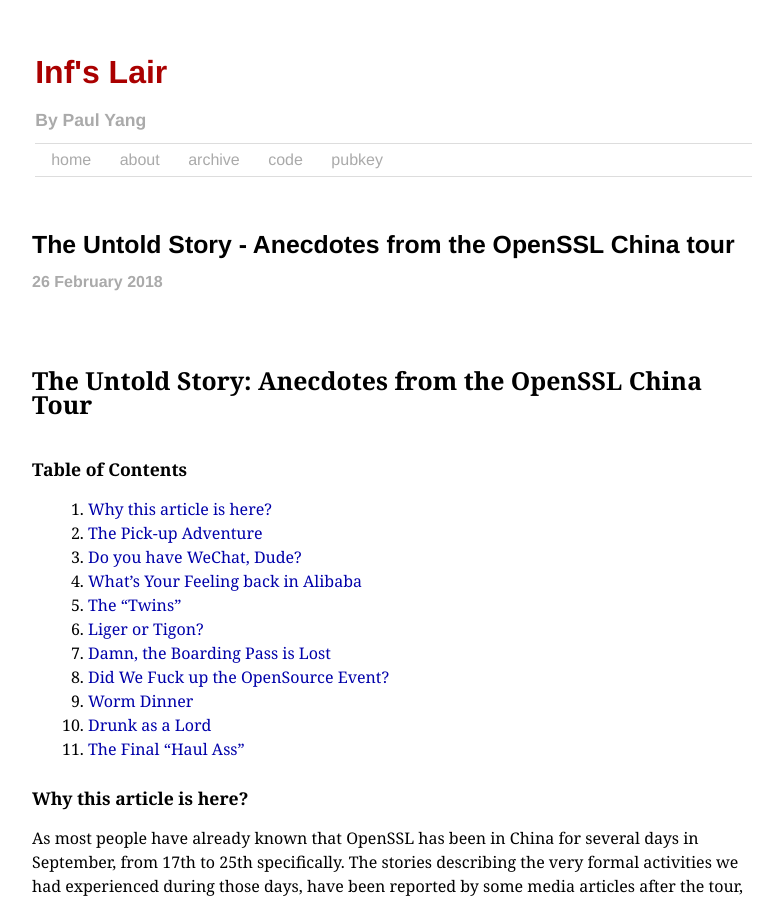
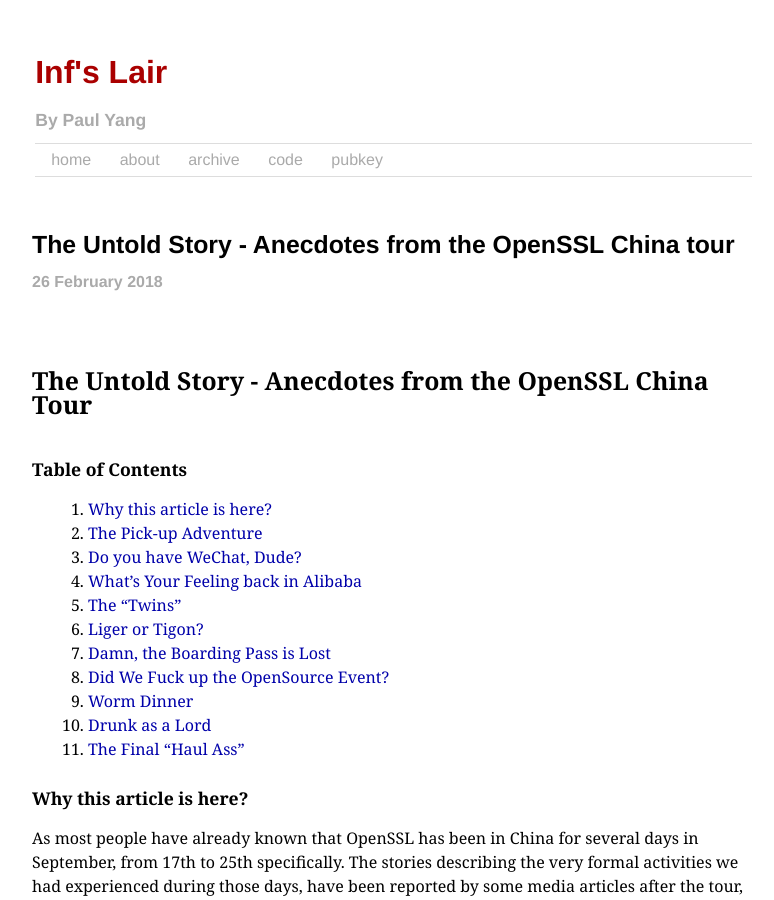
Before and after one commit to InfoHunter/infohunter.github.io, a Jekyll site: the page built from _posts/2018-02-25-the-untold-story-en.markdown, in a window 1280 px wide and 900 px high. Shown: the whole window, without its empty margins (248-1022 px from the left). Built offline with Jekyll 4.4.1, drawn with Linux system fonts in a browser that asks for light colours; some of the changed text lies outside the part shown.

Commit message:
fix nits

```diff
--- a/_posts/2018-02-25-the-untold-story-en.markdown
+++ b/_posts/2018-02-25-the-untold-story-en.markdown
@@ -4,7 +4,7 @@ title: The Untold Story - Anecdotes from the OpenSSL China tour
 date: 2018-02-25 24:00:00
 ---
 
-# The Untold Story: Anecdotes from the OpenSSL China Tour
+# The Untold Story - Anecdotes from the OpenSSL China Tour
 
 ## Table of Contents
 
@@ -74,7 +74,7 @@ It's very interested when we took a tour in Huawei's exhibition center - a place
 
 <span id="5-2"><img src="/images/anecdotes/5-2.jpg" alt="twins" /></span>
 
-> The "twins"
+_The "Twins"_
 
 This is funny and it reminded people of a 1988 movie with the name 'Twins'. The game was about shooting zombies and it was very entertaining even just to watch the players shooting to the air for audience.
 
@@ -92,25 +92,25 @@ And we also had the chance to feed the big cats in a well ‘armoured’ bus, th
 
 <span id="6-2"><img src="/images/anecdotes/6-2.jpg" alt="armoured bus" /></span>
 
-> The bus we were in
+_The bus we were in_
 
 The driver drove the bus into the 'free-ranging' area. Everyone in the bus had a fork and a piece of chicken leg - which was used to feed the tigon/liger/tigers.
 
 <span id="6-3"><img src="/images/anecdotes/6-3.jpg" alt="park gate" /></span>
 
-> The portal to the wild, Jurassic Park?
+_The portal to the wild, Jurassic Park?_
 
 Actually it was a little tricky to feed the big cats - the best method was to ‘seduce’ the big cats with the chicken and didn't put it too close to them, thus the big cats would cling to the safety nets of the bus and people inside could have more time to watch them.
 
 <span id="6-4"><img src="/images/anecdotes/6-4.jpg" alt="Liger or Tigon" /></span>
 
-> I think this should be a Tigon
+_I think this should be a Tigon_
 
 If you put the chicken too close to them, they would have the chicken and kept far from the bus - but in practice, it was hard to achieve this so we ran out of chicken quickly.
 
 <span id="6-5"><img src="/images/anecdotes/6-5.jpg" alt="Tiger" /></span>
 
-> This is a real tiger
+_This is a real tiger_
 
 ## Damn, the Boarding Pass is Lost
 
@@ -118,7 +118,7 @@ On 21 September, we left Shenzhen and headed to Beijing. An adventure happened i
 
 <span id="7-1"><img src="/images/anecdotes/7-1.jpg" alt="at the airport" /></span>
 
-> Moment that I still had my boarding pass
+_Moment that I still had my boarding pass_
 
 I went to the boarding gate to ask if I could use the ID card for boarding, the answer was negative and I had to go to the counter of Shenzhen Airlines to reprint the boarding pass - the counter located several hundreds meters away from the gate and it was only 15 minutes before the gate got closed.
 
@@ -128,7 +128,7 @@ It felt good to see the night of Beijing with all other guys! It was more scared
 
 <span id="7-2"><img src="/images/anecdotes/7-2.jpg" alt="Arrival in beijing" /></span>
 
-> Arrival in beijing
+_Arrival in Beijing_
 
 Postscript: Several days later when I got home and cleared up my backpack, I found the 'lost' boarding pass at the bottom of my backpack. Damn it, I should be more careful.
 
@@ -138,19 +138,19 @@ In Beijing we had lots of work. And the most important agenda would be the open
 
 <span id="8-1"><img src="/images/anecdotes/8-1.jpg" alt="Meeting with BaishanCloud" /></span>
 
-> Meeting in BaishanCloud office
+_Meeting in BaishanCloud office_
 
 We actually didn't know what we prepared interested the audience or not. And we didn't know if the simultaneous interpretation service in the saloon was good or not. It was not easy for the audience to have a most-English open source event.
 
 <span id="8-2"><img src="/images/anecdotes/8-2.jpg" alt="Preparing" /></span>
 
-> Preparing
+_Preparing_
 
 Everyone didn't know if we would mess up the presentations or not. If no one likes to ask questions or doesn't understand the speech well, that would a catastrophe. Lots of media persons awaited for writing report there, I hoped the atmosphere could be 'hot'.
 
 <span id="8-3"><img src="/images/anecdotes/8-3.jpg" alt="matt-tls13" /></span>
 
-> Matt's talking about TLS13
+_Matt's talking about TLS13_
 
 After I have done my presentation, Steve, Tim and I were grabbed to another room to have an interview so I didn't really aware of how it was going outside there. And I missed all the presentations after mine, which should be Rich, Richard and Tim. Some topics in their slides were also interest me a lot, but no chance to listen the speech lively.
 
@@ -158,7 +158,7 @@ The result was excellent by the feedback from staffs of BaishanCloud.
 
 <span id="8-4"><img src="/images/anecdotes/8-4.jpg" alt="group photo" /></span>
 
-> Group photo with some audience
+_Group photo with some audience_
 
 According to Tim, they were asked questions after the event was over. And many Chinese technical guys were very interested in TLS 1.3, Post-Quantum Cryptography and also other topics we have talked about.
 
@@ -178,7 +178,7 @@ We took a walk in the shops nearby after finishing the dinner, waiting for the b
 
 <span id="9-1"><img src="/images/anecdotes/9-1.jpg" alt="Rich" /></span>
 
-> Rich with cool glasses
+_Rich with cool glasses_
 
 ## Drunk as a Lord
 
@@ -192,7 +192,7 @@ When I was in the bus, I was something like this:
 
 <span id="10-1"><img src="/images/anecdotes/10-1.jpg" alt="Paul" /></span>
 
-> Photographed by Tim. Good capture!
+_Photographed by Tim. Good capture!_
 
 ## The Final 'Haul Ass'
 
@@ -206,7 +206,7 @@ Rich, on behalf of OpenSSL, has sent me a party hat after he got back to USA and
 
 <span id="11-1"><img src="/images/anecdotes/11-1.jpg" alt="Beer hat" /></span>
 
-> Party hat with two beer slots
+_Party hat with two beer slots_
 
 It was not a long trip in China, but as I mentioned earlier, this was the first time members of OpenSSL were here, so it's important. I hope this trip was a start to make a channel of communication between China and the international open source community, which can help more Chinese developers to understand how to participate in the community. The community can also benefit from intelligence in China, to help the software being more widely used in Chinese market.
 
```
Also changed, not shown: other parts of _posts/2018-02-25-the-untold-story-en.markdown (+1 -1 lines).
